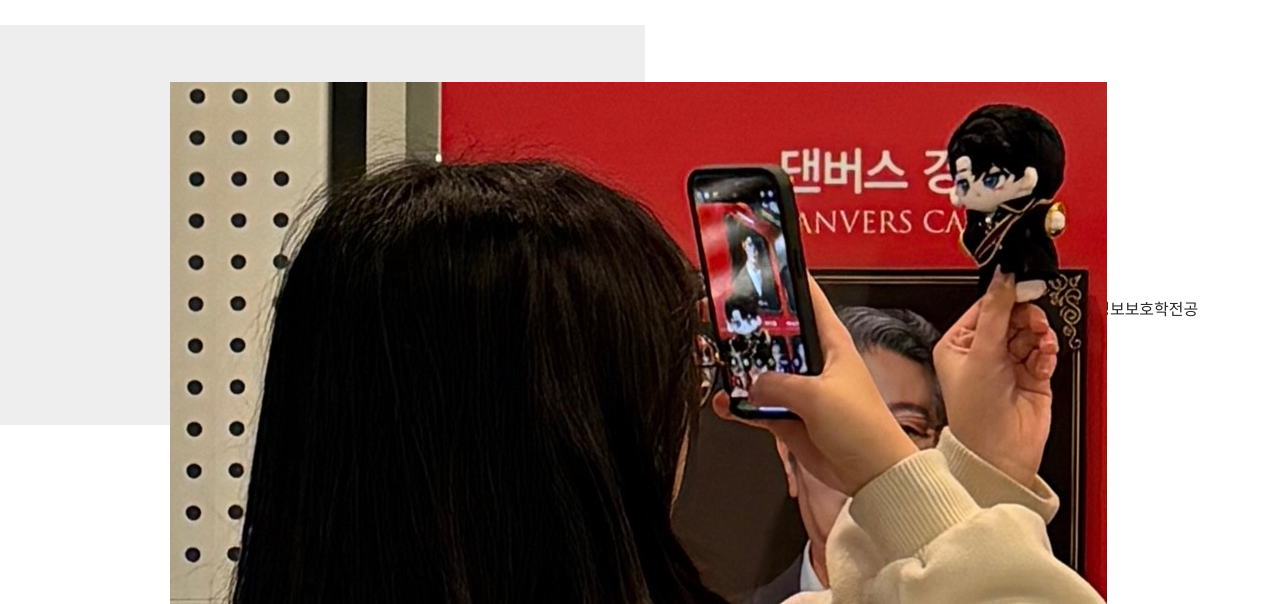
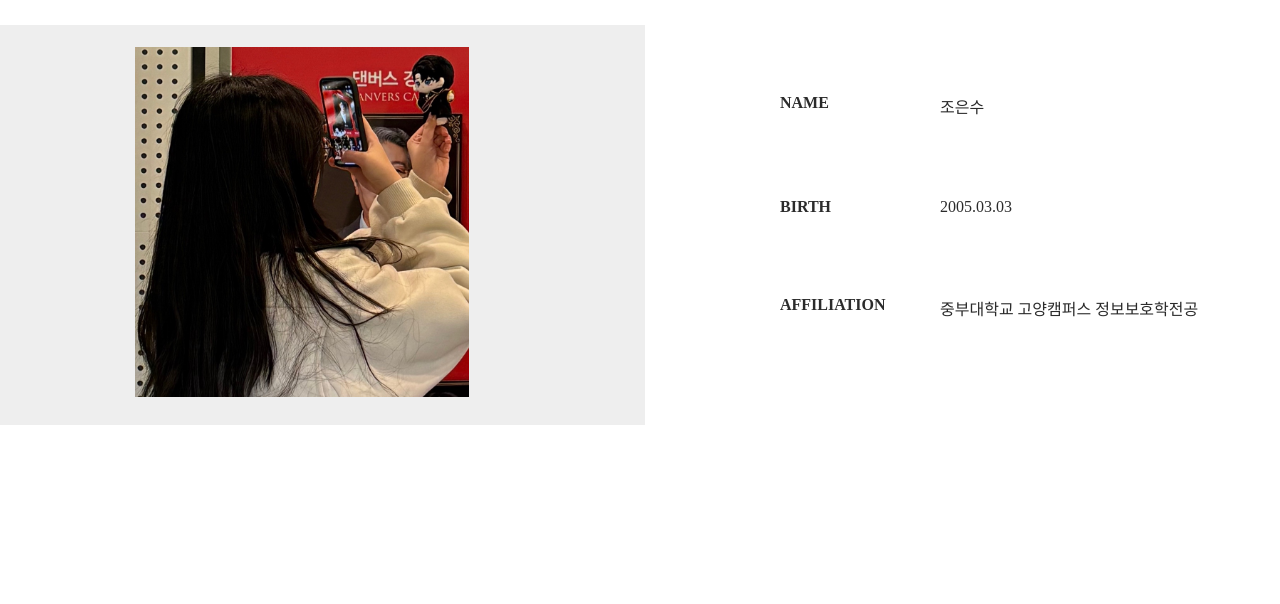
Before and after one commit to myyonop/midterm2025, a plain HTML site: page about.html in a window 1280 px wide. Shown: the part 173-777 px from the top of the page. Drawn offline with Linux system fonts and the light colour scheme.

Commit message:
진짜끝끝

```diff
--- a/about.html
+++ b/about.html
@@ -35,7 +35,7 @@
                         <h1>About Me</h1>
 
                         <p class="img">
-                            <img src="img/profile.jpg" alt="">
+                            <img src="img/profile.jpg" height="350px">
                         </p>
 
                         <div class="about_bg"></div>
--- a/index.css
+++ b/index.css
@@ -191,8 +191,8 @@ header {
 
 #aboutme > .profile-section > .content1-left > .img{
     position: absolute;
-    top: 90px;
-    left: 170px;
+    top: 55px;
+    left: 135px;
     z-index: 2;
 }
 
```
